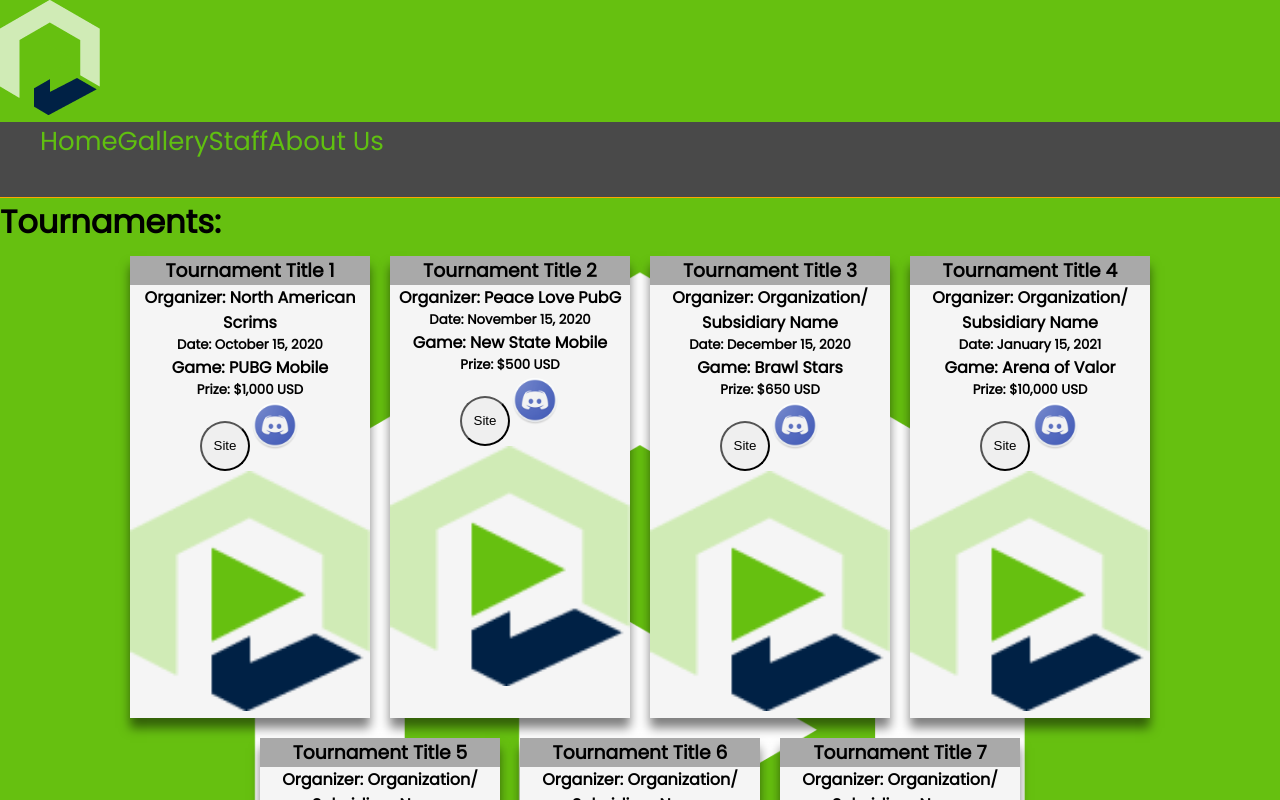
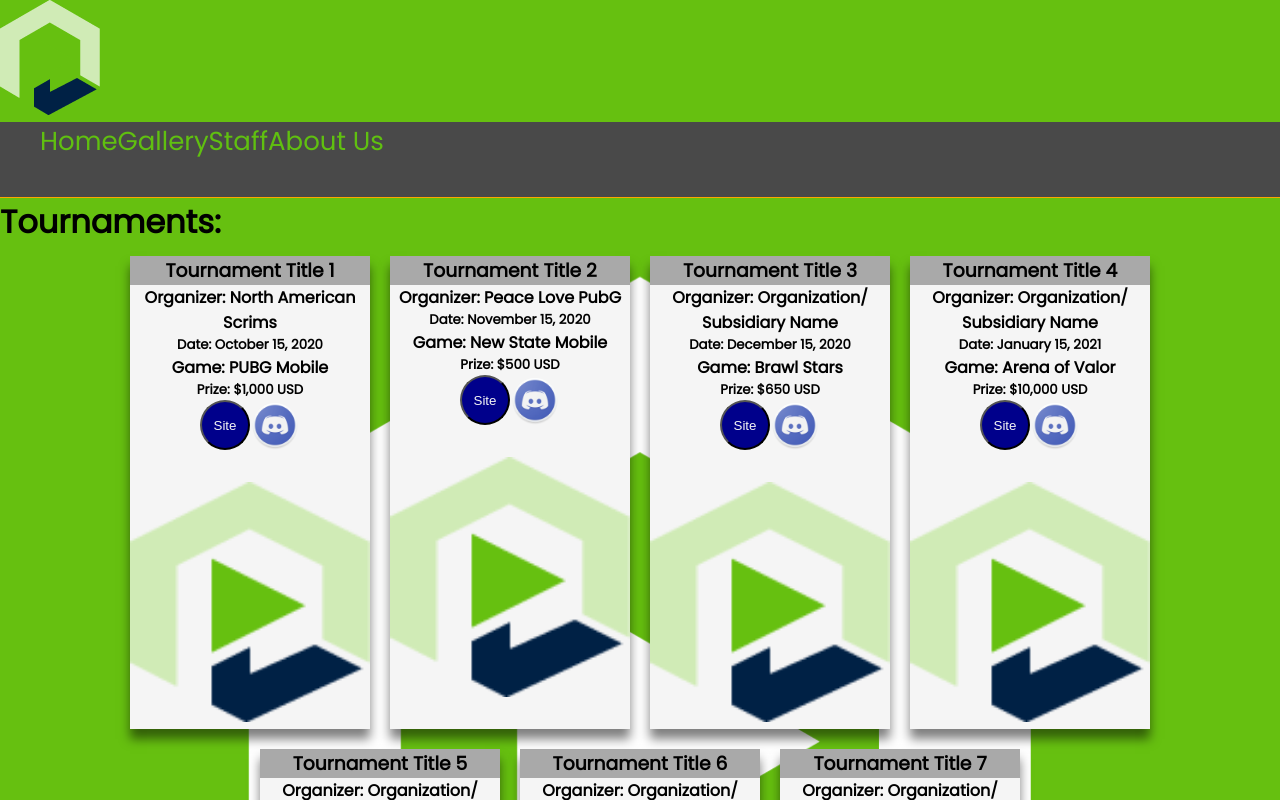
Before and after one commit to cmokbel1/peace-love-pubg, a React (Create React App) app: page /gallery in a window 1280 px wide. Shown: the top 800 px of the page. Built offline with nearby package versions, Linux system fonts and the light colour scheme.

Commit message:
centered links

```diff
--- a/src/components/GalleryCard/GalleryCard.js
+++ b/src/components/GalleryCard/GalleryCard.js
@@ -14,8 +14,10 @@
           <h4>Game: {tournament.game}</h4>
           <h5>Prize: {tournament.prize}</h5>
         </div>
-        <button className="linkButton sameLine" href={tournament.link}>Site</button>
-        <a href={tournament.discord}><img src={discord} className="discord sameLine" alt="discord icon"/></a>
+        <div className="sameLine">
+        <button className="linkButton" href={tournament.link}>Site</button>
+        <a href={tournament.discord}><img src={discord} className="discord" alt="discord icon"/></a>
+        </div>
         <br />
         <img variant="bottom" className="tourneyimg" src={tournament.img} alt="tournament logo" />
       </div>
--- a/src/components/GalleryCard/gallery.css
+++ b/src/components/GalleryCard/gallery.css
@@ -20,12 +20,19 @@
   background-color: darkgray;
 }
 .sameLine {
-  align-items: center;
+  justify-content: center;
+    display: flex;
 }
 .linkButton {
   height: 50px;
   width: 50px;
   border-radius: 50px;
+  background-color:darkblue;
+  color: whitesmoke;
+}
+
+.linkButton:hover {
+  cursor:pointer;
 }
 
  .discord {
```
